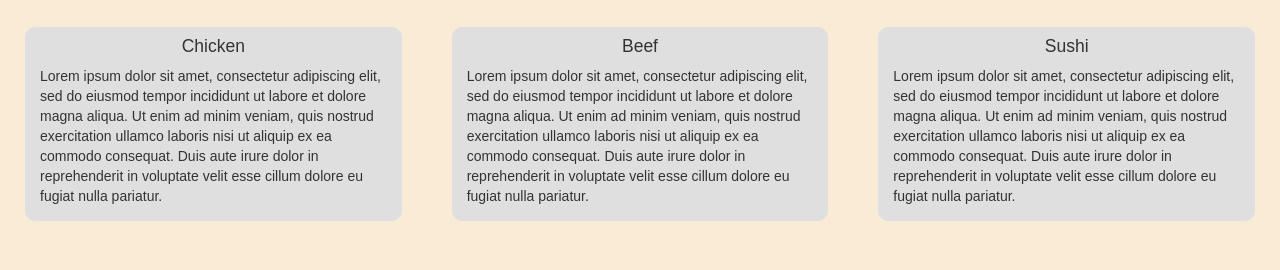
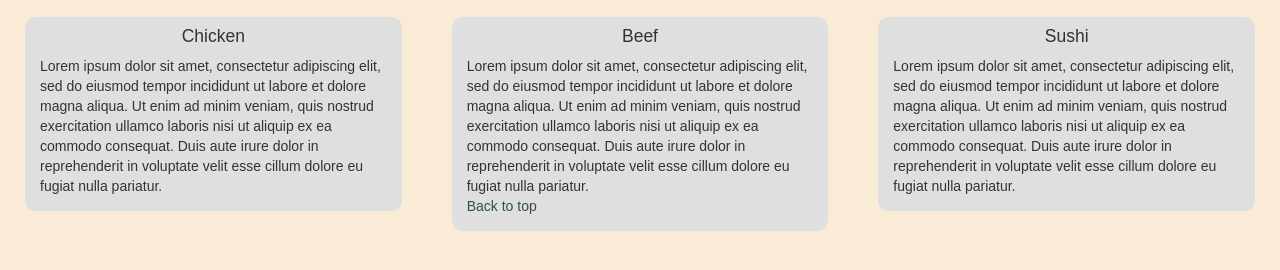
Before and after one commit to SimplyEpicXI/coursera-test, a plain HTML site: page module3-solution/index.html in a window 1280 px wide. Shown: the part 134-404 px from the top of the page. Drawn offline with Linux system fonts and the light colour scheme.

Commit message:
Module 3 solution final update

```diff
--- a/module3-solution/css/styles.css
+++ b/module3-solution/css/styles.css
@@ -89,7 +89,7 @@ body {
 	font-size: 200%;
 	text-align: center;
 	font-weight: semi-bold;
-	margin: 100px 0px 30px 0px;
+	margin: 100px 0px 20px 0px;
 }
 
 .content-container {
@@ -121,13 +121,14 @@ h3 {
 }
 
 /************** Back to Top Link ****************/
-#top-of-page {
-	margin: 0px 0px 0px 30px;
+.top-of-page {
+	margin: 10px 0px 0px 0px;
 	padding-bottom: 20px;
 	text-decoration: none;
 	color: #2F4F4F;
 }
 
-#top-of-page:hover {
+.top-of-page:hover {
 	color: #DAA520;
+	text-decoration: none;
 }
--- a/module3-solution/index.html
+++ b/module3-solution/index.html
@@ -44,24 +44,22 @@
 		<section id="opt1" class="scroll-menu-option content-container col-md-4 col-sm-6 col-xs-12">
 			<div class="item" >
 				<h3>Chicken</h3>
-				<div class="description">Lorem ipsum dolor sit amet, consectetur adipiscing elit, sed do eiusmod tempor incididunt ut labore et dolore magna aliqua. Ut enim ad minim veniam, quis nostrud exercitation ullamco laboris nisi ut aliquip ex ea commodo consequat. Duis aute irure dolor in reprehenderit in voluptate velit esse cillum dolore eu fugiat nulla pariatur.</div>
+				<div class="description">Lorem ipsum dolor sit amet, consectetur adipiscing elit, sed do eiusmod tempor incididunt ut labore et dolore magna aliqua. Ut enim ad minim veniam, quis nostrud exercitation ullamco laboris nisi ut aliquip ex ea commodo consequat. Duis aute irure dolor in reprehenderit in voluptate velit esse cillum dolore eu fugiat nulla pariatur.<br/><section class="hidden-md hidden-lg hidden-xl"><a class="top-of-page" href="#content-header">Back to top</a></section></div>
 			</div>
 		</section>
 		<section id="opt2" class="scroll-menu-option content-container col-md-4 col-sm-6 col-xs-12">
 			<div class="item">
 				<h3>Beef</h3>
-				<div class="description">Lorem ipsum dolor sit amet, consectetur adipiscing elit, sed do eiusmod tempor incididunt ut labore et dolore magna aliqua. Ut enim ad minim veniam, quis nostrud exercitation ullamco laboris nisi ut aliquip ex ea commodo consequat. Duis aute irure dolor in reprehenderit in voluptate velit esse cillum dolore eu fugiat nulla pariatur.</div>
+				<div class="description">Lorem ipsum dolor sit amet, consectetur adipiscing elit, sed do eiusmod tempor incididunt ut labore et dolore magna aliqua. Ut enim ad minim veniam, quis nostrud exercitation ullamco laboris nisi ut aliquip ex ea commodo consequat. Duis aute irure dolor in reprehenderit in voluptate velit esse cillum dolore eu fugiat nulla pariatur.<br/><section hidden-md hidden-lg hidden-xl"><a class="top-of-page" href="#content-header">Back to top</a></section></div>
 			</div>
 		</section>
 		<section id="opt3" class="scroll-menu-option content-container col-md-4 col-sm-12 col-xs-12">
 			<div class="item">
 				<h3>Sushi</h3>
-				<div class="description">Lorem ipsum dolor sit amet, consectetur adipiscing elit, sed do eiusmod tempor incididunt ut labore et dolore magna aliqua. Ut enim ad minim veniam, quis nostrud exercitation ullamco laboris nisi ut aliquip ex ea commodo consequat. Duis aute irure dolor in reprehenderit in voluptate velit esse cillum dolore eu fugiat nulla pariatur.</div>
+				<div class="description">Lorem ipsum dolor sit amet, consectetur adipiscing elit, sed do eiusmod tempor incididunt ut labore et dolore magna aliqua. Ut enim ad minim veniam, quis nostrud exercitation ullamco laboris nisi ut aliquip ex ea commodo consequat. Duis aute irure dolor in reprehenderit in voluptate velit esse cillum dolore eu fugiat nulla pariatur.<br/><section class="hidden-md hidden-lg hidden-xl"><a class="top-of-page" href="#content-header">Back to top</a></section></div>
 			</div>
 		</section>
 	</div>
-
-	<section class="hidden-md hidden-lg hidden-xl"><a id="top-of-page" href="#content-header">Back to top</a></section>
 
 
 	<!-- jQuery JS -->
```
